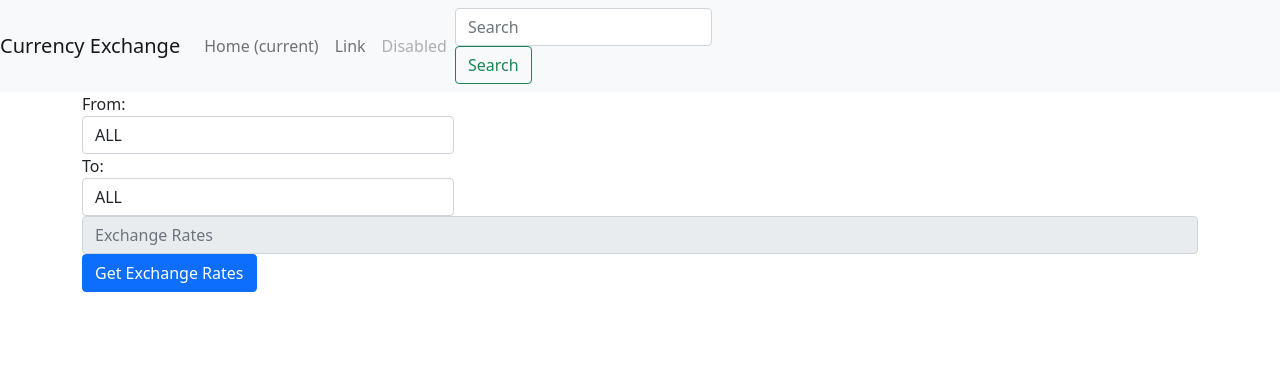
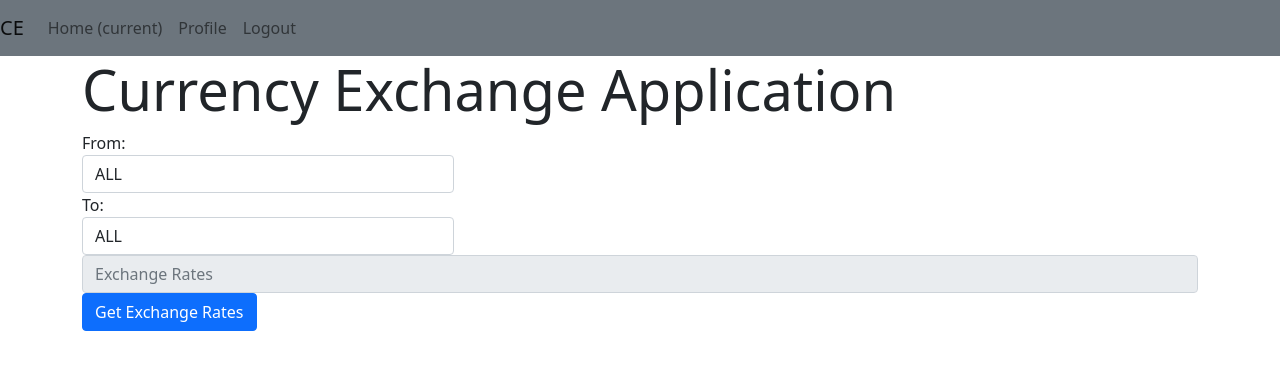
Before and after one commit to deepeters/currency-exchange, a Flask app: page / in a window 1280 px wide. Shown: the top 370 px of the page. Run offline with Flask 2, Linux system fonts and the light colour scheme.

Commit message:
Implement some basic UI design

```diff
--- a/templates/base.html
+++ b/templates/base.html
@@ -16,8 +16,8 @@
     <title>Currency Exchange</title>
 </head>
 <body>
-    <nav class="navbar navbar-expand-lg navbar-light bg-light">
-        <a class="navbar-brand" href="#">Currency Exchange</a>
+    <nav class="navbar navbar-expand-lg navbar-light bg-secondary">
+        <a class="navbar-brand" href="#">CE</a>
         <button class="navbar-toggler" type="button" data-toggle="collapse" data-target="#navbarTogglerDemo02" aria-controls="navbarTogglerDemo02" aria-expanded="false" aria-label="Toggle navigation">
           <span class="navbar-toggler-icon"></span>
         </button>
@@ -28,16 +28,12 @@
               <a class="nav-link" href="#">Home <span class="sr-only">(current)</span></a>
             </li>
             <li class="nav-item">
-              <a class="nav-link" href="#">Link</a>
+              <a class="nav-link" href="#">Profile</a>
             </li>
             <li class="nav-item">
-              <a class="nav-link disabled" href="#">Disabled</a>
+              <a class="nav-link" href="#">Logout</a>
             </li>
           </ul>
-          <form class="form-inline my-2 my-lg-0">
-            <input class="form-control mr-sm-2" type="search" placeholder="Search">
-            <button class="btn btn-outline-success my-2 my-sm-0" type="submit">Search</button>
-          </form>
         </div>
     </nav>
     <div class="container">
--- a/templates/index.html
+++ b/templates/index.html
@@ -1,5 +1,6 @@
 {%extends "base.html"%}
 {%block body%}
+<h1 class="display-4">Currency Exchange Application</h1>
     <form action="{{url_for('index')}}" method="post">
         <div class="form-group">
             <div class="form-group col-md-4">
```
